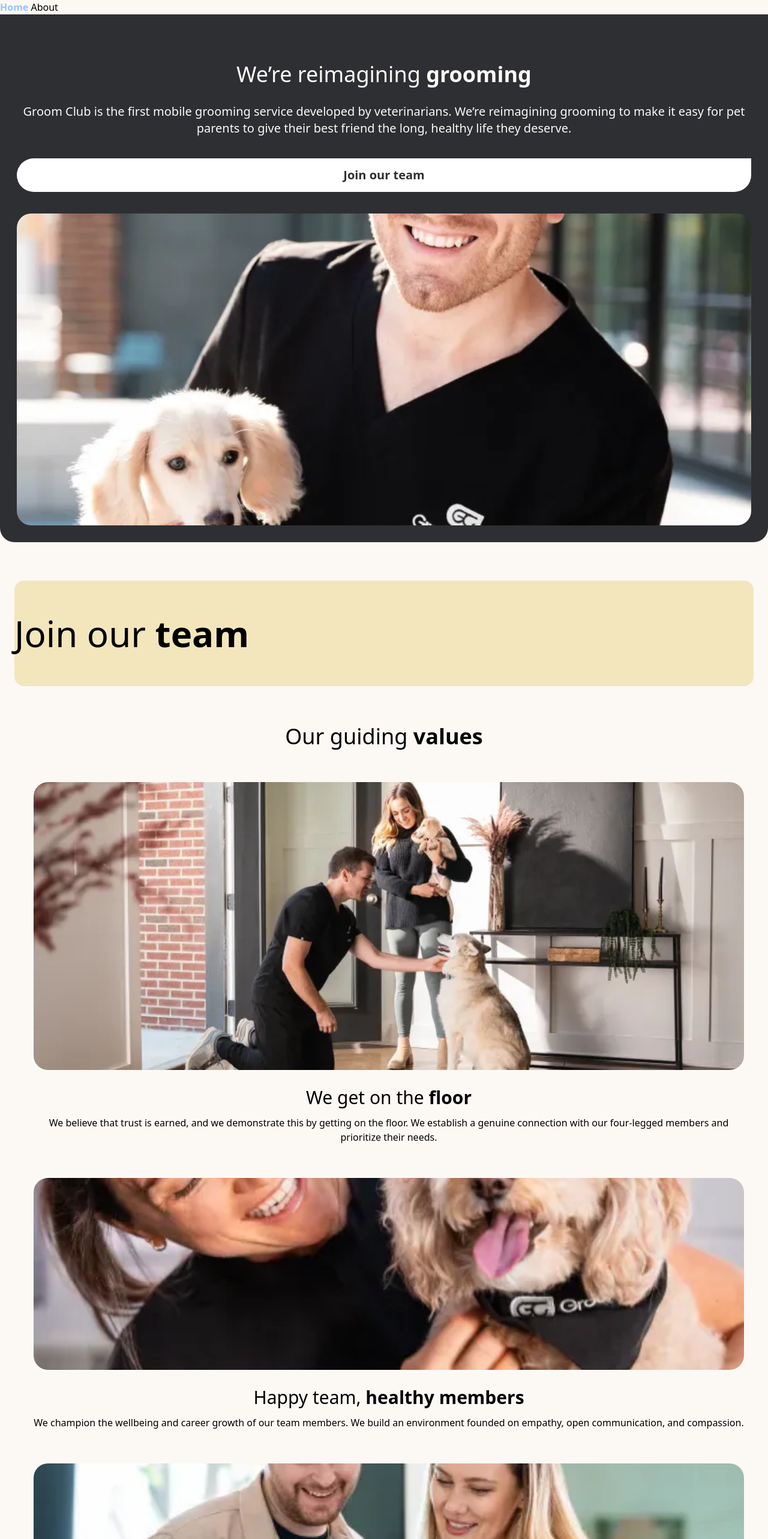
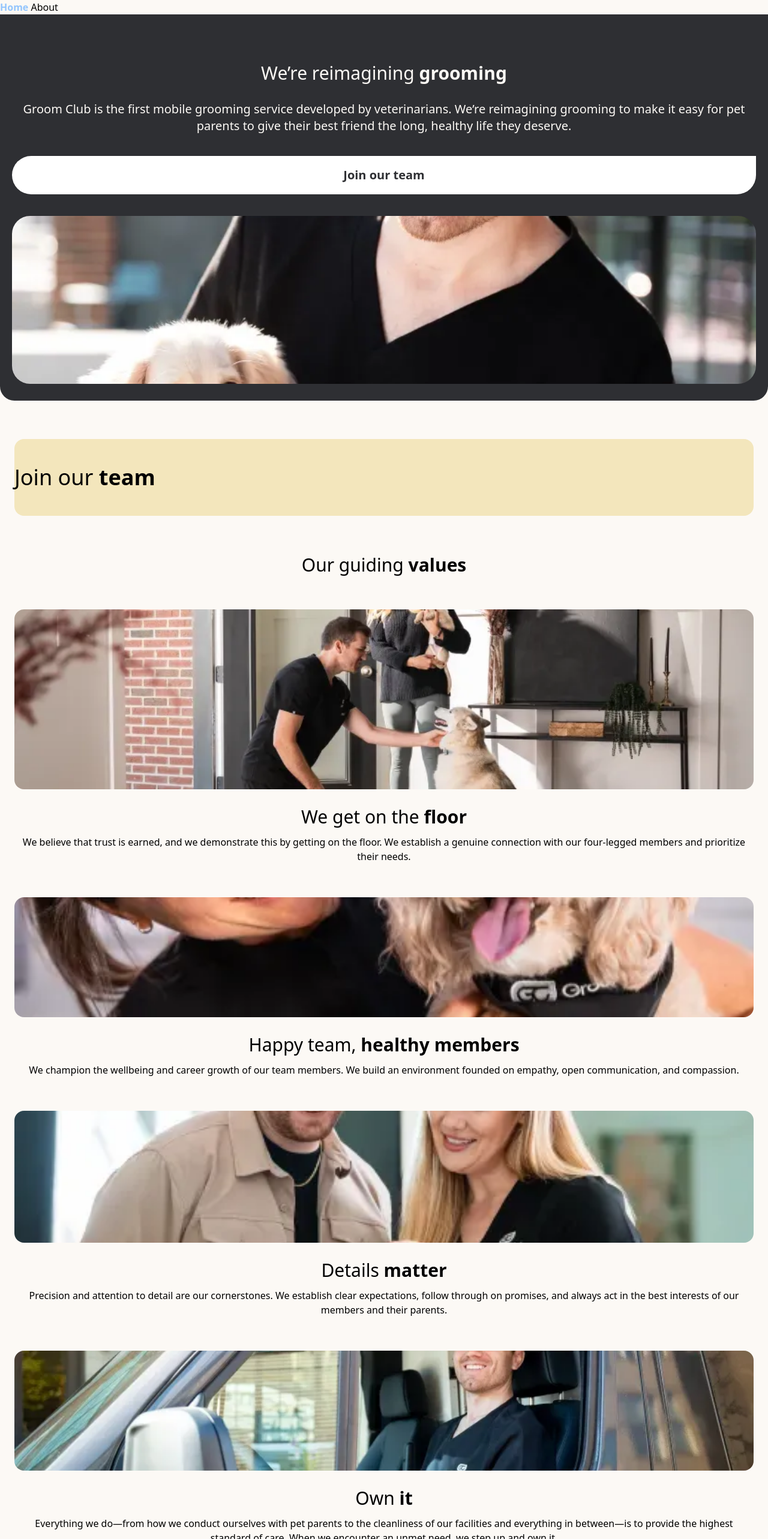
Before and after one commit to TsionTesfaye/groomclub, a Vue app: page /about in a window 1280 px wide. Shown: the top 2566 px of the page at 60% size. Built offline with nearby package versions, Linux system fonts and the light colour scheme.

Commit message:
about styling 3

```diff
--- a/src/views/About.vue
+++ b/src/views/About.vue
@@ -14,30 +14,30 @@ export default defineComponent({
 
 <template>
     <div class="bg-white_linen">
-        <div class="bg-shark flex flex-col px-7 pt-20 pb-7 text-white_linen justify-between rounded-b-3xl">
+        <div class="bg-shark flex flex-col px-5 pt-20 pb-7 text-white_linen justify-between rounded-b-3xl">
             <div class="text-center">
-                <p class="text-4xl  "> We’re reimagining <span class="font-bold">grooming</span></p>
+                <p class="text-3xl  "> We’re reimagining <span class="font-bold">grooming</span></p>
 
                 <p class="text-xl mt-7">Groom Club is the first mobile grooming service developed by veterinarians. We’re
                     reimagining grooming to make it
                     easy for pet parents to give their best friend the long, healthy life they deserve.</p>
 
-                <button class="my-9 w-full h-14 rounded-l-full rounded-br-full bg-white text-shark font-bold text-xl">Join
+                <button class="my-9 w-full h-16 rounded-l-full rounded-br-full bg-white text-shark font-bold text-xl">Join
                     our team</button>
             </div>
 
-            <img src="../assets/pictures/groomclub-4-p-800.webp" class="w-full h-[520px] object-cover rounded-3xl" />
+            <img src="../assets/pictures/groomclub-4-p-800.webp" class="w-full h-[280px] object-cover rounded-[30px]" />
             <!-- image -->
         </div>
 
-        <div class="bg-sidecar mx-6 my-16 h-44 rounded-2xl flex items-center">
-            <p class="text-6xl text-center">Join our <span class="font-bold">team</span></p>
+        <div class="bg-sidecar mx-6 my-16 h-32 rounded-2xl flex items-center">
+            <p class="text-4xl text-center">Join our <span class="font-bold">team</span></p>
         </div>
 
-        <p class="text-center text-4xl">Our guiding <span class="font-bold">values</span></p>
-        <div class="pl-14 pr-10 text-center">
+        <p class="text-center text-3xl">Our guiding <span class="font-bold">values</span></p>
+        <div class="px-6 text-center">
             <div class=" my-14">
-                <img src="../assets/pictures/groomclub-9-p-800.webp" class="w-full h-[480px] object-cover rounded-3xl" />
+                <img src="../assets/pictures/groomclub-9-p-800.webp" class="w-full h-[300px] object-cover rounded-2xl" />
                 <p class="text-3xl mt-7">We get on the <span class="font-bold">floor</span></p>
 
                 <p class="mt-3">We believe that trust is earned, and we demonstrate this by getting on the floor. We
@@ -47,7 +47,7 @@ export default defineComponent({
             </div>
 
             <div class="my-14">
-                <img src="../assets/pictures/groomclub-39-p-500.webp" class="w-full h-[320px] object-cover rounded-3xl" />
+                <img src="../assets/pictures/groomclub-39-p-500.webp" class="w-full h-[200px] object-cover rounded-2xl" />
                 <p class="text-3xl mt-7"> Happy team, <span class="font-bold">healthy members</span></p>
 
                 <p class="mt-3"> We champion the wellbeing and career growth of our team members. We build an environment
@@ -59,7 +59,7 @@ export default defineComponent({
             </div>
 
             <div class="my-14">
-                <img src="../assets/pictures/groomclub-29-p-500.webp" class="w-full h-[320px] object-cover rounded-3xl" />
+                <img src="../assets/pictures/groomclub-29-p-500.webp" class="w-full h-[220px] object-cover rounded-2xl" />
 
                 <p class="text-3xl mt-7">Details <span class="font-bold">matter</span></p>
 
@@ -70,7 +70,7 @@ export default defineComponent({
             </div>
 
             <div class="my-14">
-                <img src="../assets/pictures/groomclub-17-p-800.webp" class="w-full h-[320px] object-cover rounded-3xl" />
+                <img src="../assets/pictures/groomclub-17-p-800.webp" class="w-full h-[200px] object-cover rounded-2xl" />
                 <p class="text-3xl mt-7">Own <span class="font-bold">it</span></p>
 
                 <p class="mt-3">Everything we do—from how we conduct ourselves with pet parents to the cleanliness of our
@@ -84,7 +84,7 @@ export default defineComponent({
             </div>
 
             <div class="my-14">
-                <img src="../assets/pictures/groomclub-27-p-500.webp" class="w-full h-[320px] object-cover rounded-3xl" />
+                <img src="../assets/pictures/groomclub-27-p-500.webp" class="w-full h-[200px] object-cover rounded-2xl" />
 
                 <p class="text-3xl mt-7">Commited to our <span class="font-bold">community</span></p>
 
@@ -98,10 +98,10 @@ export default defineComponent({
         </div>
 
         <div
-            class="bg-white flex flex-col items-center justify-center px-8 mx-6 py-6 text-center rounded-[50px] shadow-2xl">
+            class="bg-white flex flex-col items-center justify-center px-3 mx-6 py-6 text-center rounded-[20px] shadow-2xl">
             <img src="../assets/pictures/dog_groom_test 1.png" class="object-cover h-32" />
-            <p class="text-6xl mb-4">Groom Club</p>
-            <p class="text-6xl mb-7 font-extrabold">4 Good</p>
+            <p class="text-5xl mb-3">Groom Club</p>
+            <p class="text-5xl mb-7 font-extrabold">4 Good</p>
 
 
             <p>We’re committed to supporting organizations that find loving homes for our four-legged friends. Because we
@@ -111,7 +111,7 @@ export default defineComponent({
 
 
         </div>
-        <div class="my-16 px-7">
+        <div class="my-16 px-5">
             <div class="text-center">
                 <p class="text-3xl">Happy team, <span class="font-extrabold">healthy members</span></p>
 
@@ -120,20 +120,20 @@ export default defineComponent({
                     respects your experience, and find work-life balance with 28 paid days off per year.</p>
 
                 <div
-                    class="bg-sidecar flex text-left px-5 py-5 rounded-2xl shadow-2xl justify-center items-center font-bold ">
+                    class="bg-sidecar flex text-left px-4 py-5 rounded-2xl shadow-2xl justify-center items-center font-bold ">
                     <img src="../assets/pictures/Avatar 5.png" class="w-20 h-20 mr-4" />
                     <div>
-                        <p class="text-xl  leading-relaxed">"He loves hanging with his Groom Club friends and comes back
+                        <p class="text-  leading-relaxed">"He loves hanging with his Groom Club friends and comes back
                             smelling/looking better than ever."</p>
 
-                        <p class="mt-2">Michael, Lemon's dad</p>
+                        <p class="mt-2 font-extrabold">Michael, Lemon's dad</p>
                     </div>
                 </div>
             </div>
             <div class="mt-10">
-                <img src="../assets/pictures/Comprehensive Rewards.png" class="w-24 h-24  mb-5" />
+                <img src="../assets/pictures/Comprehensive Rewards.png" class="w-20 h-20  mb-5" />
 
-                <p class="text-3xl font-bold mb-2">Comprehensive rewards</p>
+                <p class="text-2xl font-bold mb-2">Comprehensive rewards</p>
 
                 <ul class="list-disc pl-6 text-xl leading-relaxed">
                     <li>Strong compensation</li>
@@ -145,9 +145,9 @@ export default defineComponent({
             </div>
 
             <div>
-                <img src="../assets/pictures/WorkLifeBalance.png" class="w-24 h-24 mt-7 mb-5" />
+                <img src="../assets/pictures/WorkLifeBalance.png" class="w-20 h-20 mt-7 mb-5" />
 
-                <p class="text-3xl font-bold mb-2">Work-life balance</p>
+                <p class="text-2xl font-bold mb-2">Work-life balance</p>
 
                 <ul class="list-disc pl-6 text-xl leading-relaxed">
                     <li>Consistent work schedule</li>
@@ -159,9 +159,9 @@ export default defineComponent({
             </div>
 
             <div>
-                <img src="../assets/pictures/CareerGrowth.png" class="w-24 h-24 mt-7 mb-5" />
+                <img src="../assets/pictures/CareerGrowth.png" class="w-20 h-20 mt-7 mb-5" />
 
-                <p class="text-3xl font-bold mb-2"> Career growth</p>
+                <p class="text-2xl font-bold mb-2"> Career growth</p>
 
                 <ul class="list-disc pl-6 text-xl leading-relaxed">
                     <li>Veterinarian-developed training</li>
@@ -174,16 +174,16 @@ export default defineComponent({
 
         </div>
 
-        <div class="bg-white mx-6 p-6 mb-16 rounded-2xl shadow-2xl flex flex-col">
+        <div class="bg-white mx-4 p-4 mb-16 rounded-2xl shadow-2xl flex flex-col">
             <p class="text-3xl  ">Join our <span class="font-extrabold">team</span></p>
 
-            <p class="text-xl pr-16 my-4">If you share our belief that well-being is for all beings, join us in reimagining
+            <p class="text-xl  my-4">If you share our belief that well-being is for all beings, join us in reimagining
                 the grooming experience for
                 both our members and our team.</p>
 
             <p class="text-xl font-bold">Don’t see a fit? Email us—</p>
 
-            <p class="text-xl font-bold pl-3 my-5">careers@groomclub.com</p>
+            <p class=" font-bold pl-3 my-5">careers@groomclub.com</p>
 
             <button class="bg-beryl_green text-xl font-bold h-16 rounded-lg text-left pl-6 mt-5">Dog Groomer (Total Care
                 Partner)</button>
@@ -200,7 +200,7 @@ export default defineComponent({
 
             <img src="../assets/pictures/Dog 1 Footer-p-500.png" class="my-10" />
 
-            <button class="bg-shark text-white text-2xl p-5 w-56 h-16 mx-auto rounded-full rounded-tr-none mb-6">Join the
+            <button class="bg-shark text-white text-2xl p-5 w-52 h-24 mx-auto rounded-full rounded-tr-none mb-6">Join the
                 club</button>
 
             <p class="text-xl font-bold">Call or text (615) 619-3647</p>
```
